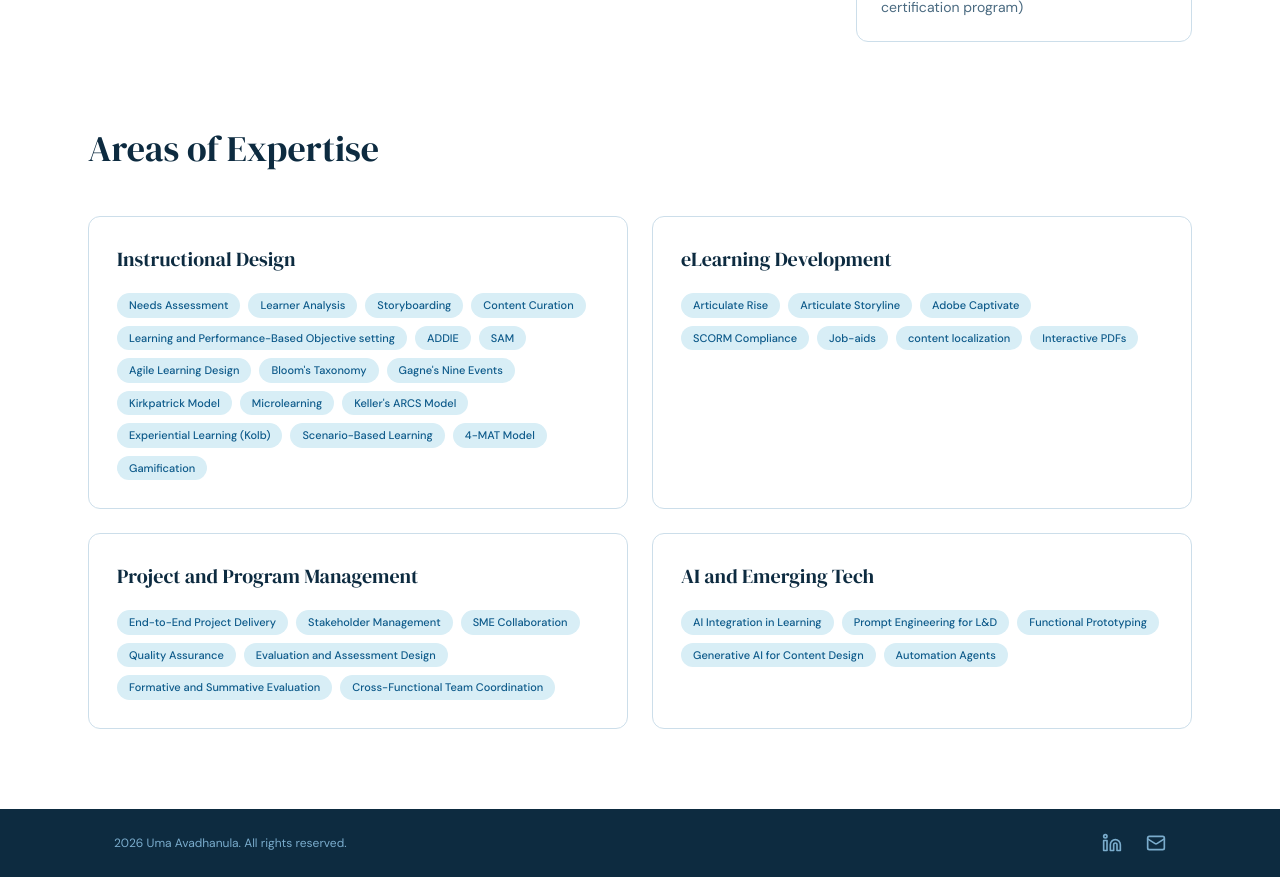
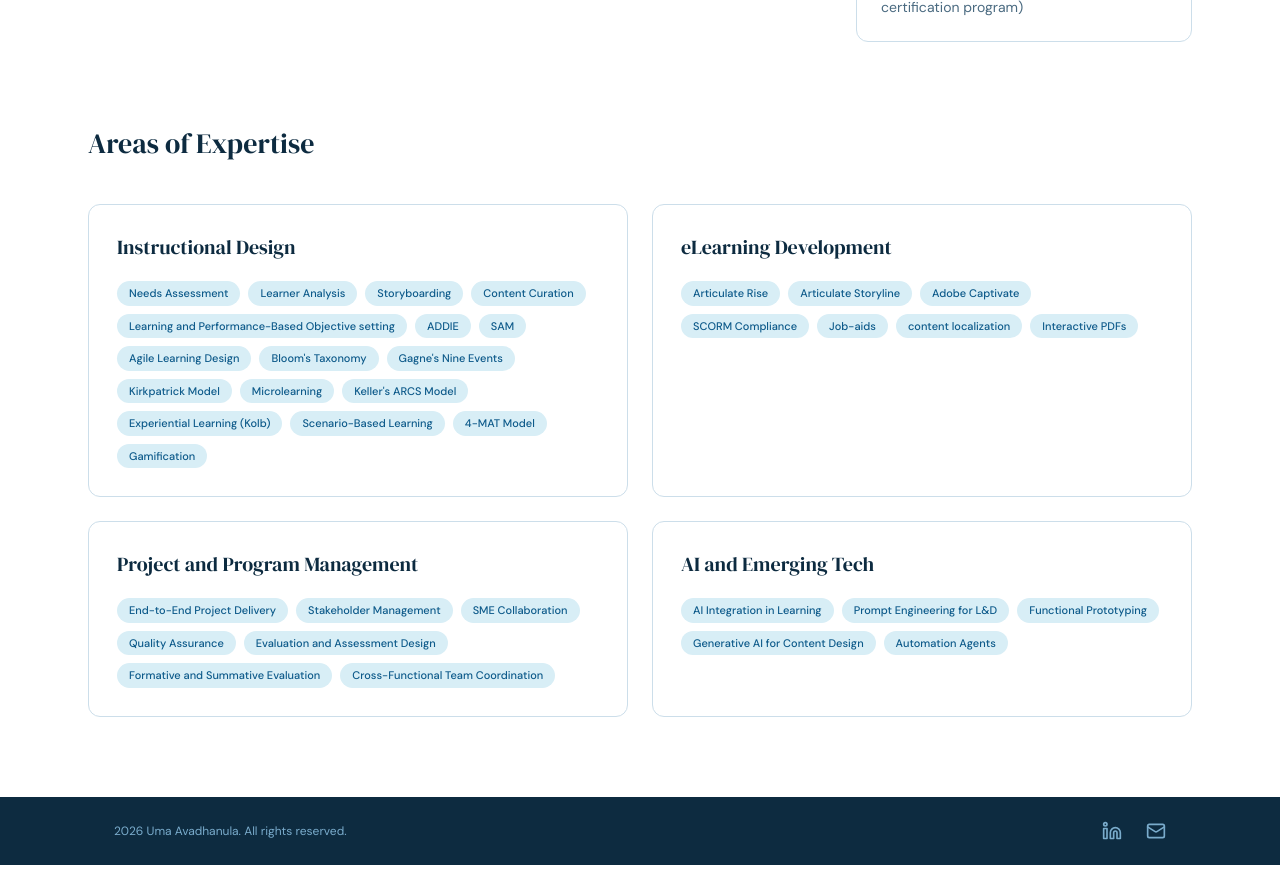
Before and after one commit to umaavadh/UmaA, a React (Vite) app: page /about in a window 1280 px wide. Shown: the part 800-1677 px from the top of the page. Built offline with nearby package versions, Linux system fonts and the light colour scheme.

Commit message:
Reduce second section title font size

```diff
--- a/src/pages/About.tsx
+++ b/src/pages/About.tsx
@@ -144,7 +144,7 @@ export default function About() {
           </div>
 
           <div>
-            <h2 className="font-display text-[36px] text-navy-dark mb-10">
+            <h2 className="font-display text-[28px] text-navy-dark mb-10">
               Areas of Expertise
             </h2>
 
```
